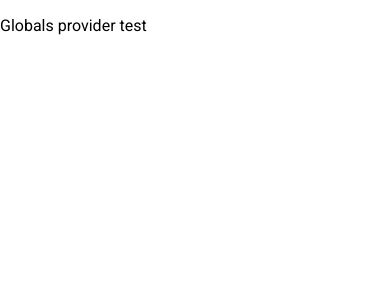
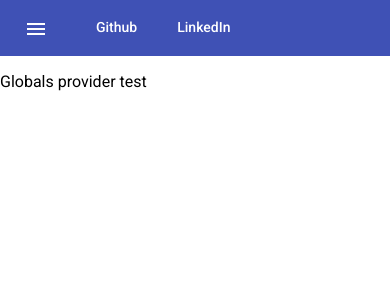
Before and after one commit to tonyvu1/AlgoMemory, an Angular app in the folder client/: page / in a window 390 px wide. Shown: the top 300 px of the page. Built offline with nearby package versions, Linux system fonts and the light colour scheme; no server answers.

Commit message:
Added responsive navbar

```diff
--- a/client/src/app/app-routing.module.ts
+++ b/client/src/app/app-routing.module.ts
@@ -1,6 +1,6 @@
 import { NgModule } from "@angular/core";
 import { Routes, RouterModule } from "@angular/router";
-import { HomeComponent } from "./home/home.component";
+import { HomeComponent } from "./components/home/home.component";
 
 const routes: Routes = [{ path: "", component: HomeComponent }];
 
--- /dev/null
+++ b/client/src/app/components/home/home.component.html
@@ -0,0 +1,2 @@
+<app-nav-guest></app-nav-guest>
+<p>{{globals.title}}</p>
--- a/client/src/app/home/home.component.ts
+++ b/client/src/app/components/home/home.component.ts
@@ -1,7 +1,7 @@
 import { Component, OnInit } from "@angular/core";
-import { Globals } from "../globals";
-import { UserDataService } from "../services/user-data.service";
-import { User } from "../models/user";
+import { Globals } from "../../globals";
+import { UserDataService } from "../../services/user-data.service";
+import { User } from "../../models/user";
 
 @Component({
   selector: "app-home",
@@ -17,10 +17,13 @@ export class HomeComponent implements OnInit {
   }
 
   ngOnInit() {
-    console.log("hi");
-    console.log(this._userDS.getUsers().subscribe(data => {
+    this.consoleLogUsers();
+  }
+
+  consoleLogUsers() {
+    this._userDS.getUsers().subscribe(data => {
       this.usersList = data;
       console.log(this.usersList);
-    }));
+    });
   }
 }
--- /dev/null
+++ b/client/src/app/components/nav-guest/nav-guest.component.html
@@ -0,0 +1,40 @@
+<mat-toolbar color="primary">
+  <button
+    type="button"
+    aria-label="Toggle sidenav"
+    mat-icon-button
+    *ngIf="isHandset"
+  >
+    <mat-icon aria-label="Side nav toggle icon">menu</mat-icon>
+  </button>
+
+  <mat-toolbar color="primary">
+    <span class="fill-remaining-space"></span>
+
+    <button mat-button onClick="window.open('//github.com/tonyvu1')">
+      <i
+        class="fab fa-github"
+        [ngStyle]="{
+          fontSize: '2.5rem',
+          marginRight: '.5rem',
+          paddingBottom: '.4rem'
+        }"
+      >
+      </i>
+      Github
+    </button>
+
+    <button mat-button onClick="window.open('//linkedin.com/in/tonyvu1/')">
+      <i
+        class="fab fa-linkedin"
+        [ngStyle]="{
+          fontSize: '2.5rem',
+          marginRight: '.5rem',
+          paddingBottom: '.4rem'
+        }"
+      >
+      </i>
+      LinkedIn
+    </button>
+  </mat-toolbar>
+</mat-toolbar>
--- /dev/null
+++ b/client/src/app/components/nav-guest/nav-guest.component.ts
@@ -0,0 +1,31 @@
+import { Component, OnInit } from "@angular/core";
+import {
+  BreakpointObserver,
+  Breakpoints,
+  BreakpointState
+} from "@angular/cdk/layout";
+import { Observable } from "rxjs";
+import { map, shareReplay } from "rxjs/operators";
+
+@Component({
+  selector: "app-nav-guest",
+  templateUrl: "./nav-guest.component.html",
+  styleUrls: ["./nav-guest.component.scss"]
+})
+export class NavGuestComponent implements OnInit {
+  isHandset: boolean;
+
+  constructor(private breakpointObserver: BreakpointObserver) {}
+
+  ngOnInit() {
+    this.breakpointObserver
+      .observe(["(min-width: 600px)"])
+      .subscribe((state: BreakpointState) => {
+        if (state.matches) {
+          this.isHandset = false;
+        } else {
+          this.isHandset = true;
+        }
+      });
+  }
+}
--- a/client/src/app/home/home.component.html
+++ /dev/null
@@ -1 +0,0 @@
-<p>{{globals.title}}</p>
```
Also changed, not shown: client/src/app/app.module.ts (+24 -5 lines), client/src/app/components/home/home.component.scss (added), client/src/app/components/nav-guest/nav-guest.component.scss (added), 2 other files (tests, documents, lock files or other folders).
